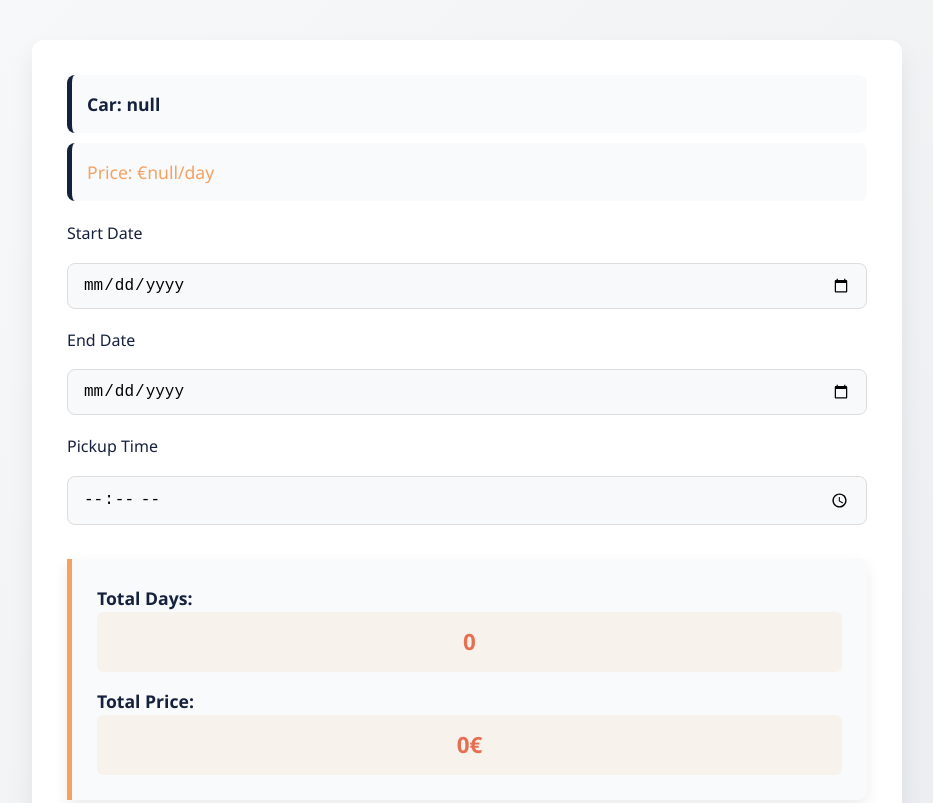
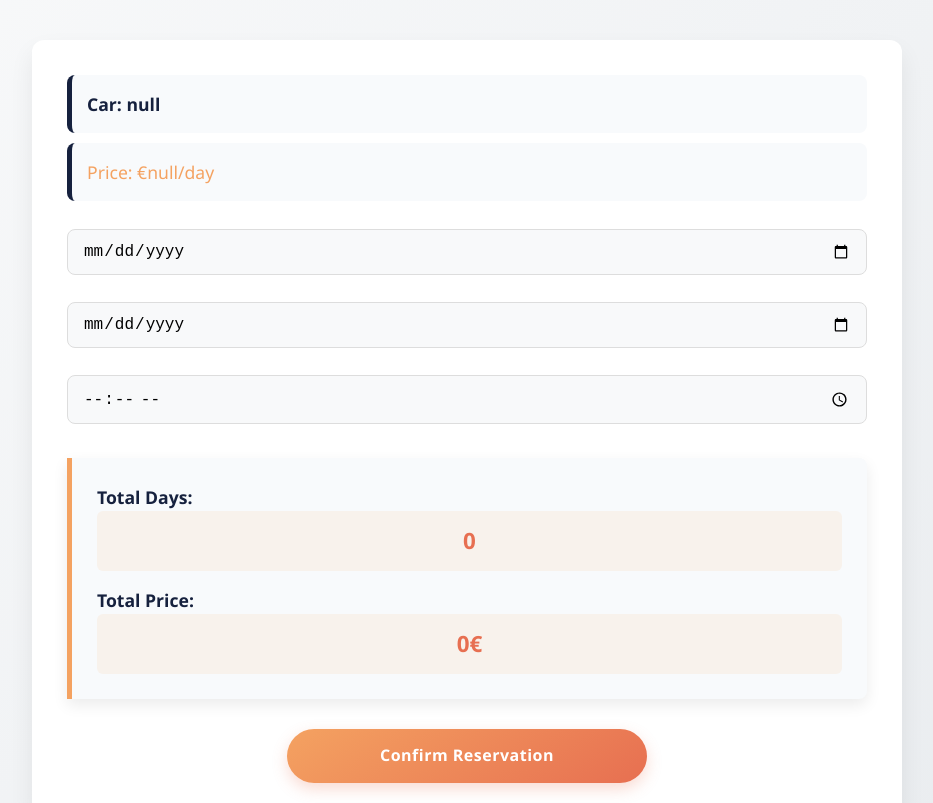
Before and after one commit to syroyay/luxury-car-rental, a plain HTML site: page dates.html in a window 1280 px wide. Shown: the top 803 px of the page, without its empty margins (173-1106 px from the left). Drawn offline with Linux system fonts and the light colour scheme.

Commit message:
Assistant checkpoint: Removed labels from date and time fields
Assistant generated file changes:
- dates.html: Remove placeholder text and error messages from date inputs

---

User prompt:

can you remove this for me on the dates page Start Date

dd.mm.yyyy
Please select a start date.
End Date

dd.mm.yyyy
Please select an end date.
Pickup Time

--:--
Please select a pickup time.

```diff
--- a/dates.html
+++ b/dates.html
@@ -191,15 +191,12 @@
         <p id="carName"></p>
         <p id="carPrice"></p>
         <form id="rental-form">
-            <label for="start-date">Start Date</label>
             <input type="date" id="start-date" name="start-date" required>
             <div class="error-message" id="start-date-error"></div>
 
-            <label for="end-date">End Date</label>
             <input type="date" id="end-date" name="end-date" required>
             <div class="error-message" id="end-date-error"></div>
 
-            <label for="pickup-time">Pickup Time</label>
             <input type="time" id="pickup-time" name="pickup-time" required>
             <div class="error-message" id="pickup-time-error"></div>
 
```
